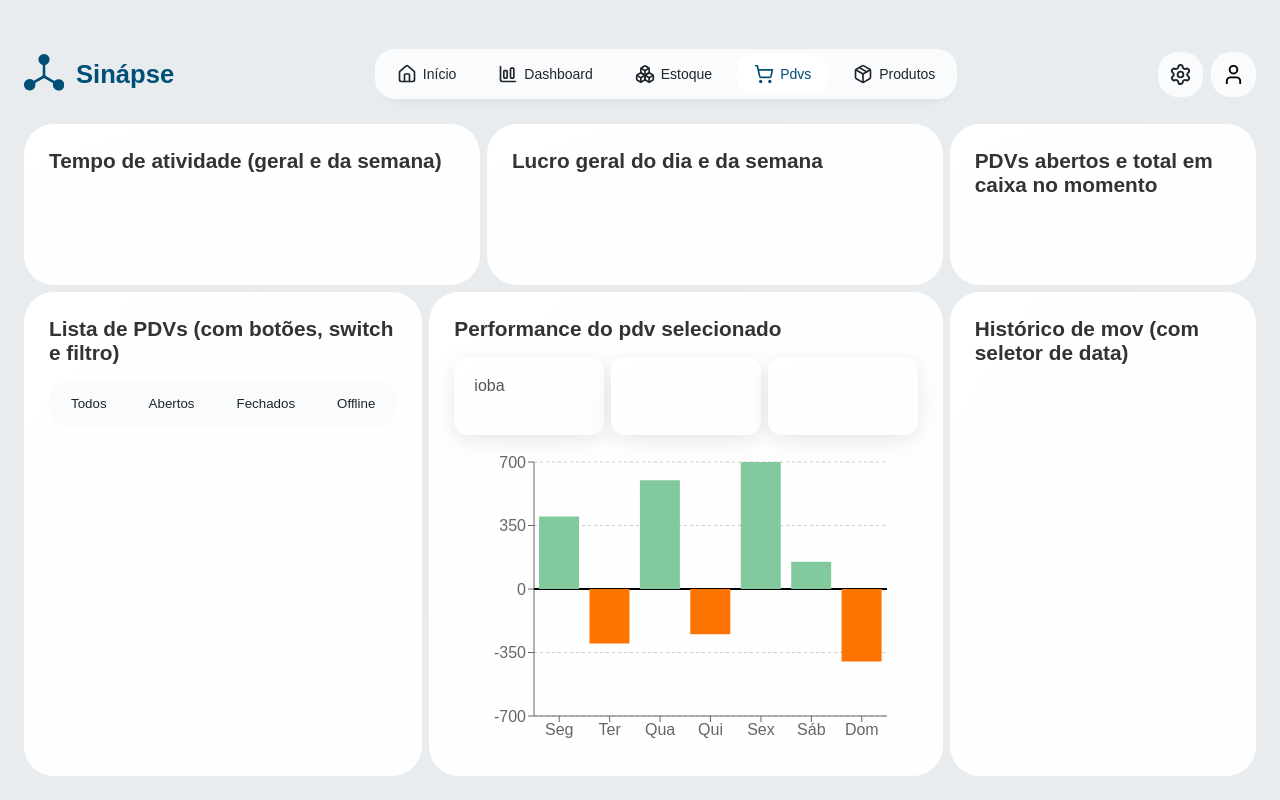
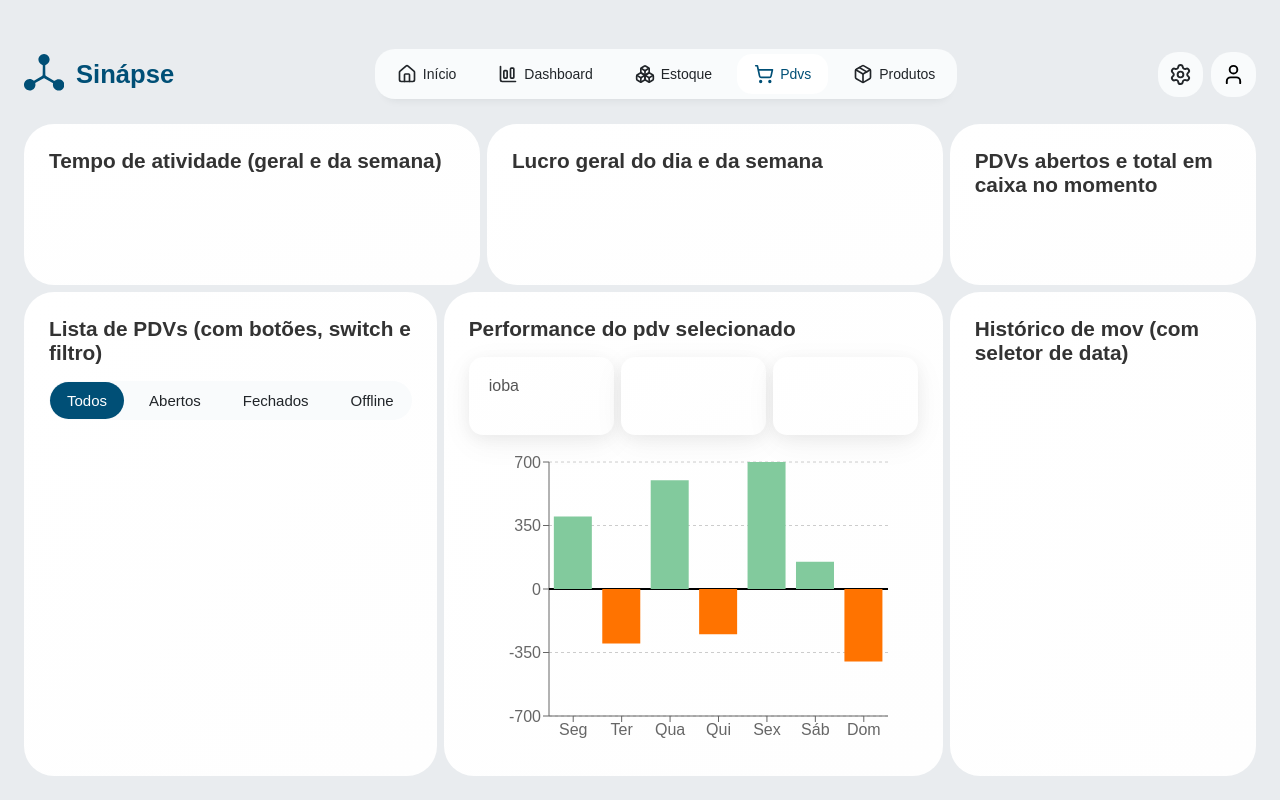
Before and after one commit to josielmaicon/Sinapse-ERP, a React (Vite) app in the folder interface/: page /pdvs in a window 1280 px wide. Built offline with nearby package versions, Linux system fonts and the light colour scheme; a web font is replaced by a local one.

Commit message:
filtro simples criado

```diff
--- a/interface/package.json
+++ b/interface/package.json
@@ -10,6 +10,7 @@
     "preview": "vite preview"
   },
   "dependencies": {
+    "clsx": "^2.1.1",
     "lucide-react": "^0.544.0",
     "react": "^19.1.1",
     "react-dom": "^19.1.1",
--- /dev/null
+++ b/interface/src/components/filtroSimples.jsx
@@ -0,0 +1,27 @@
+import React from 'react';
+import clsx from 'clsx';
+import styles from '../styles/FiltroSimples.module.css'; // Usaremos um CSS dedicado
+
+// Recebemos 3 props:
+// 1. options: O array com os botões a serem mostrados.
+// 2. activeFilter: A string que diz qual filtro está ativo (controlado pelo pai).
+// 3. onFilterChange: A FUNÇÃO que o pai nos deu para avisá-lo quando um filtro for clicado.
+export default function FiltroSimples({ options, activeFilter, onFilterChange }) {
+  return (
+    <div className={styles.filterGroup}>
+      {options.map((option) => (
+        <button
+          key={option.id}
+          className={clsx(styles.filterButton, {
+            [styles.active]: activeFilter === option.id
+          })}
+          // Ao clicar, chamamos a função que recebemos do pai (onFilterChange)
+          // e passamos o ID da opção clicada.
+          onClick={() => onFilterChange(option.id)}
+        >
+          {option.label}
+        </button>
+      ))}
+    </div>
+  );
+}
--- a/interface/src/pages/pdvs.jsx
+++ b/interface/src/pages/pdvs.jsx
@@ -2,6 +2,7 @@ import styles from "../styles/Paginapdvs.module.css"
 import React, { useState, useMemo} from "react";
 import Card from "../components/card";
 import GraficoFluxoCaixa from "../components/fluxoCaixa";
+import FiltroSimples from "../components/filtroSimples"
 
 const todosOsPdvs = [
   { id: 1, nome: 'PDV_01', status: 'aberto' },
@@ -48,17 +49,11 @@ export default function PdvsPage() {
           </div>
           <div className={styles.grid_body}>
             <Card title="Lista de PDVs (com botões, switch e filtro)">
-              <div className="btn-group-f">
-                {opcoesFiltro.map((filtro) => (
-                  <button
-                    key={filtro.id}
-                    className={`nav-btn-f ${filtroAtivo === filtro.id ? "nav-btn-f.active" : ''}`}
-                    onClick={() => setFiltroAtivo(filtro.id)}
-                  >
-                    {filtro.label}
-                  </button>
-                ))}
-              </div>
+          <FiltroSimples
+            options={opcoesFiltro}
+            activeFilter={filtroAtivo}
+            onFilterChange={setFiltroAtivo}
+          />
             </Card>
             <Card title="Performance do pdv selecionado">
               <div className={styles.grid_center}>
--- /dev/null
+++ b/interface/src/styles/FiltroSimples.module.css
@@ -0,0 +1,38 @@
+.filterGroup {
+  display: flex;
+  gap: 8px;
+  background: var(--color-bg-lvl-1); /* fundo cinza */
+  padding: 1px 1px;
+  border-radius: 30px;
+  box-shadow: none;
+  width: fit-content;
+}
+
+.filterButton {
+  display: inline-flex;       /* flex dentro do botão */
+  align-items: center;        /* centraliza verticalmente */
+  justify-content: center;    /* centraliza horizontalmente */
+  padding: 10px 17px;
+  font-weight: 400;
+  border: none;
+  cursor: pointer;
+  background: transparent; /* não selecionado */
+  color: var(--color-text);
+  transition: 0.2s;
+  border-radius: 20px;
+  text-decoration: none;
+  font-family: inherit;
+  font-size: 15px;
+}
+
+.filterButton:hover {
+  background: #dee2e6; /* hover leve no não selecionado */
+  text-decoration: none;
+}
+
+.active {
+  background: var(--color-primary);
+  color: var(--color-bg-lvl-2);
+  text-decoration: none;
+  font-weight: 500;
+}
--- a/interface/src/styles/GlobalStyles.css
+++ b/interface/src/styles/GlobalStyles.css
@@ -188,32 +188,3 @@ h1, h2, h3, h4 {
   flex-direction: column;
   height: 100%;
 }
-
-/* ============================
-   Grupo de botões (FILTRO)
-============================ */
-
-.btn-group-f {
-  display: flex;
-  gap: 8px;
-  background: var(--color-bg-lvl-1); /* fundo cinza */
-  padding: 5px;
-  border-radius: var(--btn-group-radius);
-  box-shadow: none;
-  font-size: 14px;
-}
-
-.nav-btn-f {
-  display: inline-flex;       /* flex dentro do botão */
-  align-items: center;        /* centraliza verticalmente */
-  justify-content: center;    /* centraliza horizontalmente */
-  padding: 10px 17px;
-  font-weight: 400;
-  border: none;
-  cursor: pointer;
-  background: transparent; /* não selecionado */
-  color: var(--color-text);
-  transition: 0.2s;
-  border-radius: var(--btn-radius);
-  text-decoration: none;
-}
```
Also changed, not shown: 1 other file (tests, documents, lock files or other folders).
